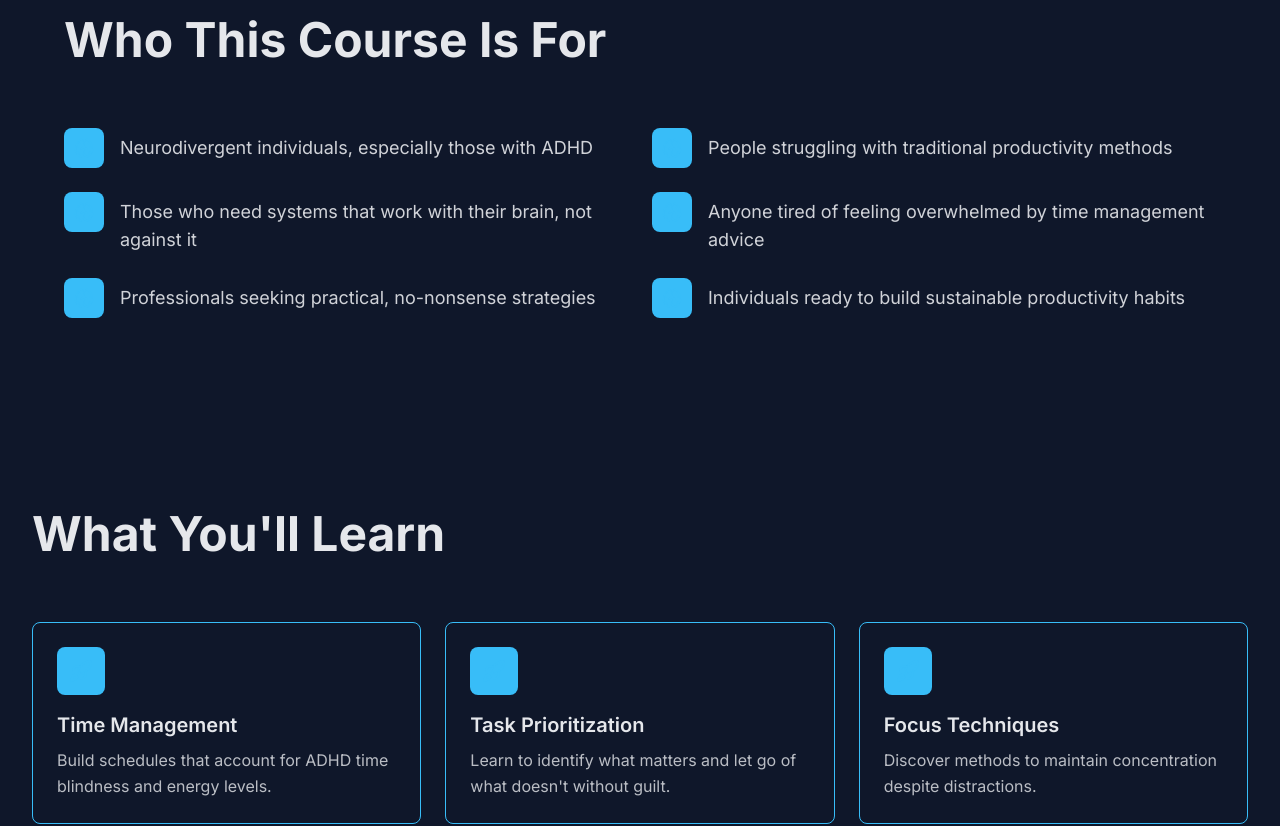
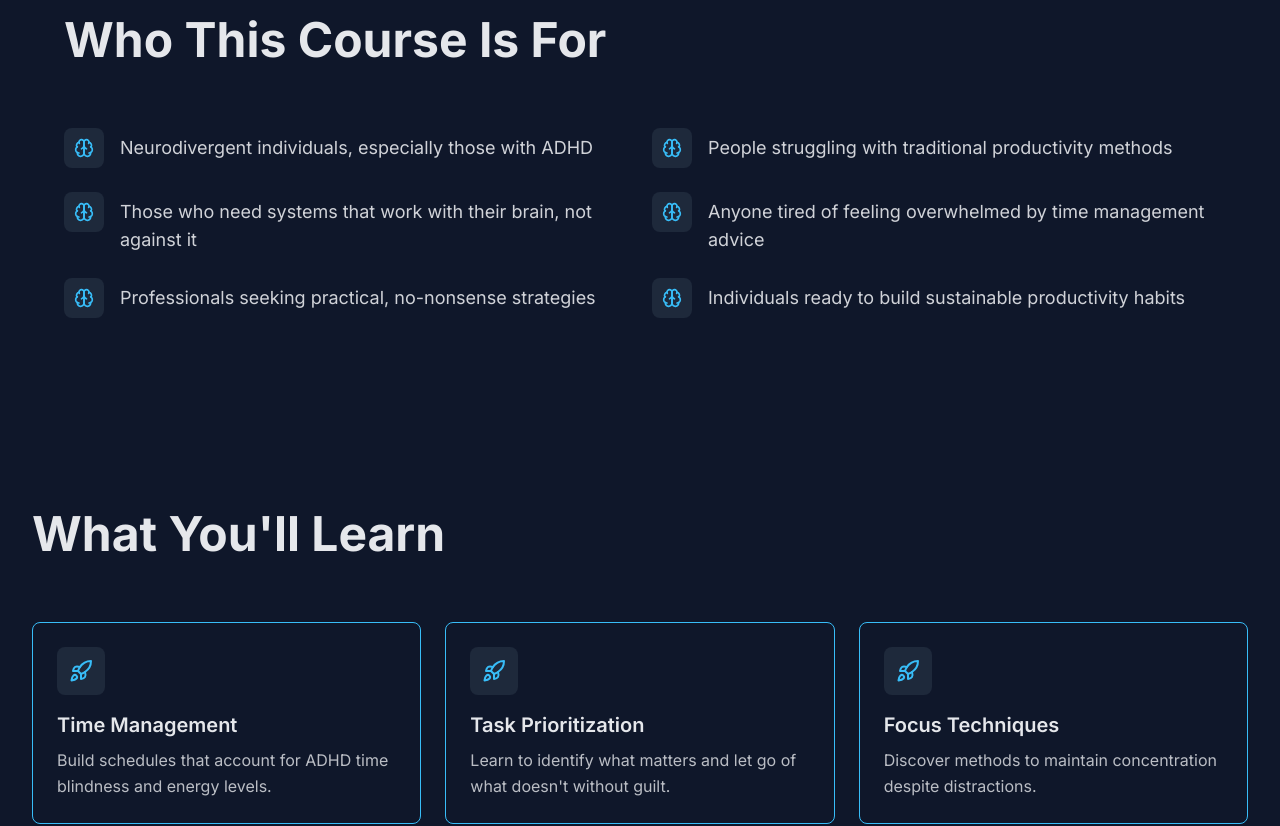
Before and after one commit to lumalopees/curso-online, a Next.js app: page / in a window 1280 px wide. Shown: the part 880-1706 px from the top of the page. Built offline with nearby package versions, Linux system fonts and the light colour scheme.

Commit message:
Update background colors in WhatYouLearn and WhoIsThisFor components for improved dark mode support; adjust hover effects for better visual feedback across themes.

```diff
--- a/components/WhatYouLearn.tsx
+++ b/components/WhatYouLearn.tsx
@@ -43,7 +43,7 @@ export function WhatYouLearn() {
               key={index}
               className="p-6 rounded-lg border border-[#0284C7] dark:border-[#38BDF8] border-opacity-20 hover:border-opacity-50 hover:shadow-lg hover:shadow-[#0284C7]/10 dark:hover:shadow-[#38BDF8]/10 transition-all duration-300 group hover:-translate-y-1"
             >
-              <div className="w-12 h-12 rounded-lg bg-[#0284C7] dark:bg-[#38BDF8] bg-opacity-10 flex items-center justify-center mb-4 group-hover:bg-opacity-20 group-hover:scale-110 transition-all duration-300 relative">
+              <div className="w-12 h-12 rounded-lg bg-[#0284C7] dark:bg-[#1e293b] bg-opacity-10 dark:bg-opacity-100 flex items-center justify-center mb-4 group-hover:bg-opacity-20 dark:group-hover:bg-opacity-80 group-hover:scale-110 transition-all duration-300 relative">
                 <svg
                   xmlns="http://www.w3.org/2000/svg"
                   width="24"
--- a/components/WhoIsThisFor.tsx
+++ b/components/WhoIsThisFor.tsx
@@ -37,7 +37,7 @@ export function WhoIsThisFor() {
               key={index}
               className="flex items-start gap-4 group transition-transform duration-300 hover:translate-x-1"
             >
-              <div className="flex-shrink-0 w-10 h-10 rounded-lg bg-[#0284C7] dark:bg-[#38BDF8] bg-opacity-10 flex items-center justify-center group-hover:bg-opacity-20 transition-all duration-300 relative">
+              <div className="flex-shrink-0 w-10 h-10 rounded-lg bg-[#0284C7] dark:bg-[#1e293b] bg-opacity-10 dark:bg-opacity-100 flex items-center justify-center group-hover:bg-opacity-20 dark:group-hover:bg-opacity-80 transition-all duration-300 relative">
                 <svg
                   xmlns="http://www.w3.org/2000/svg"
                   width="20"
```
